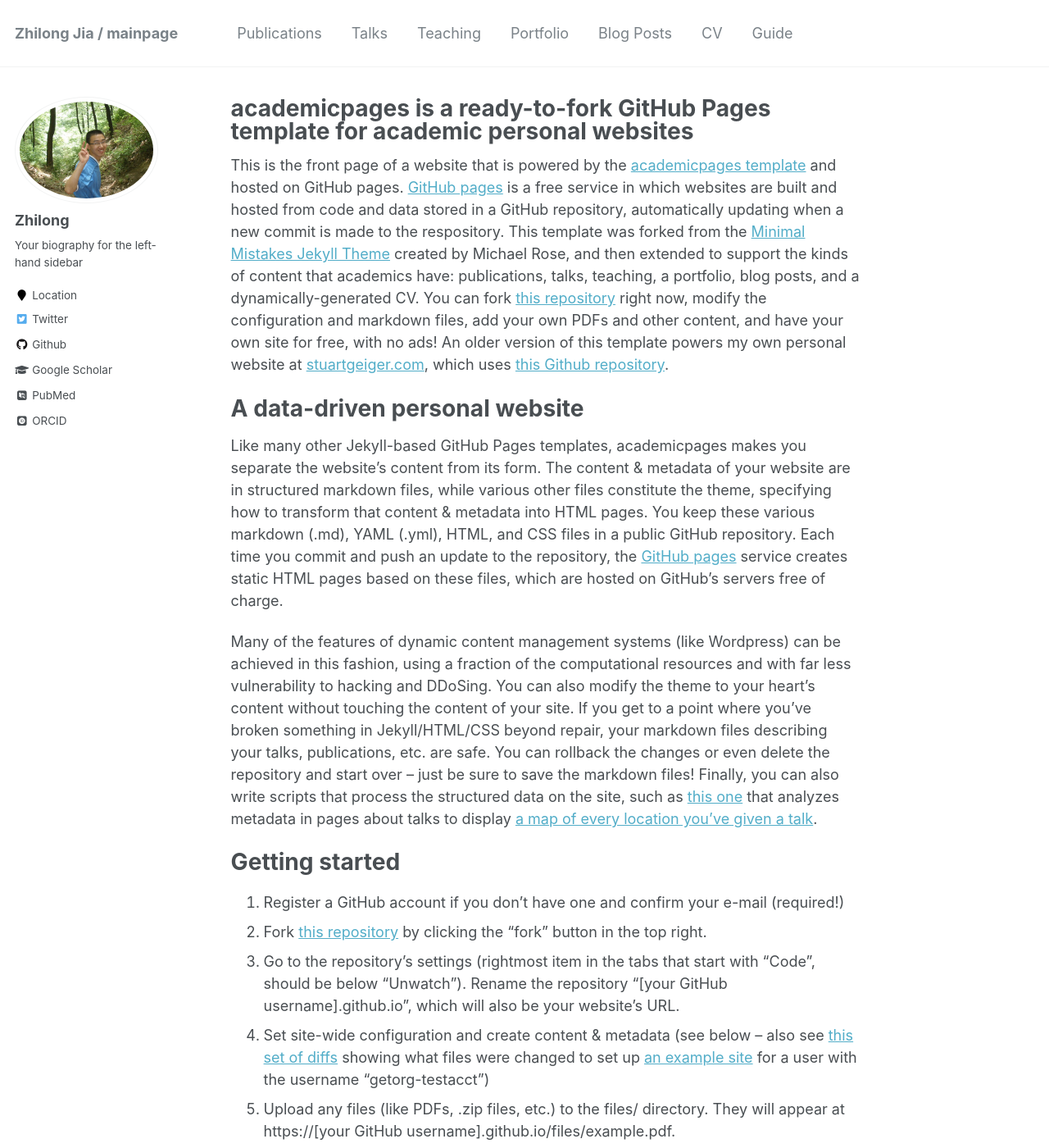
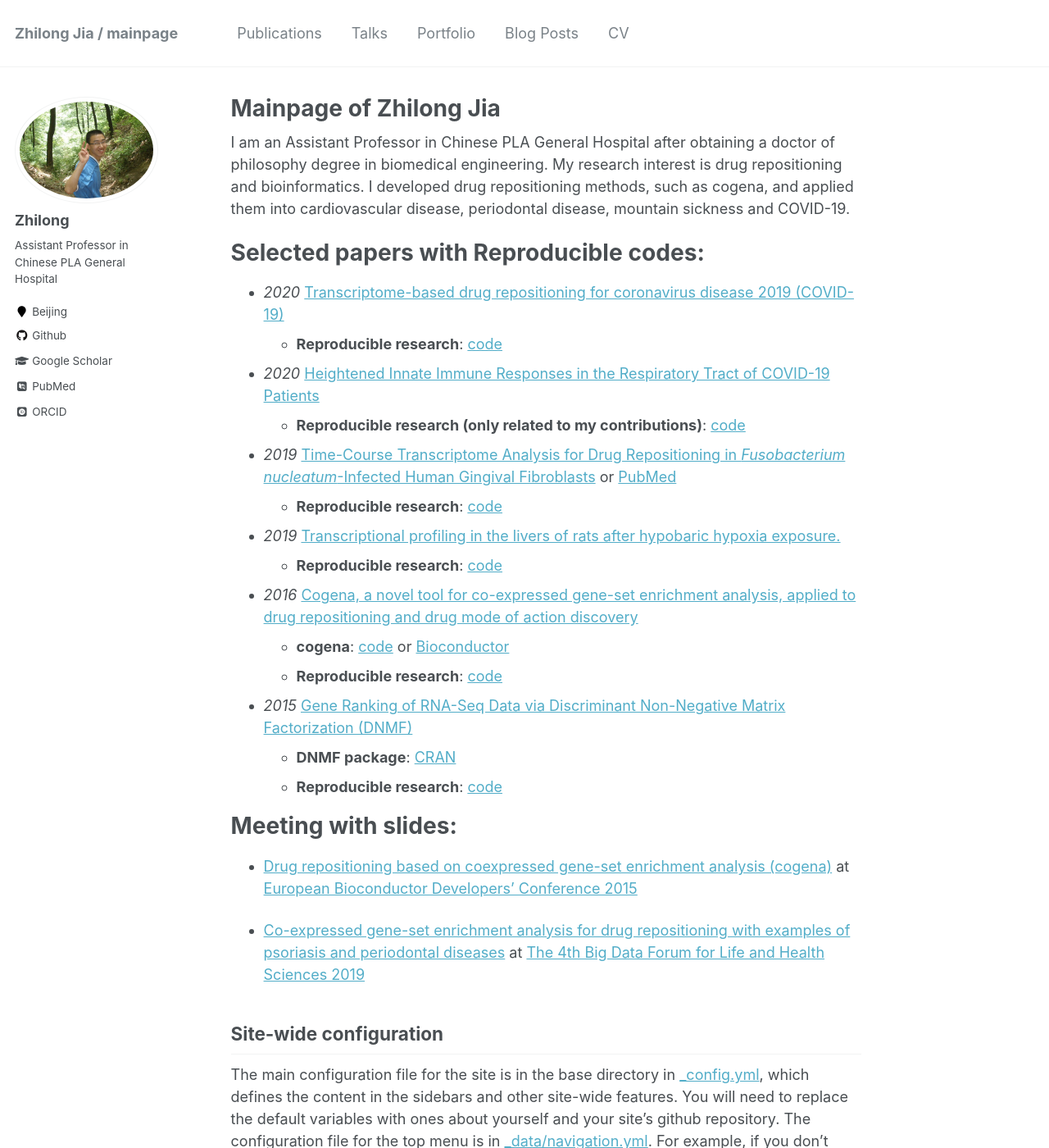
Before and after one commit to zhilongjia/zhilongjia.github.io, a Jekyll site: the page built from _pages/about.md, in a window 1280 px wide and 1400 px high. Shown: the whole window at 82% size. Built offline with Jekyll 4.4.1, drawn with Linux system fonts in a browser that asks for light colours; some web fonts are replaced; some of the changed text lies outside the part shown.

Commit message:
update about.md

```diff
--- a/_config.yml
+++ b/_config.yml
@@ -82,8 +82,8 @@ analytics:
 author:
   name             : "Zhilong"
   avatar           : "profile.png"
-  bio              : "Your biography for the left-hand sidebar"
-  location         : "Location"
+  bio              : "Assistant Professor in Chinese PLA General Hospital"
+  location         : "Beijing"
   employer         :
   pubmed           : "https://www.ncbi.nlm.nih.gov/pubmed/?term=john+snow"
   googlescholar    : "https://scholar.google.com/citations?user=Nrqp1VsAAAAJ&hl=en"
@@ -109,7 +109,7 @@ author:
   stackoverflow    : # http://stackoverflow.com/users/123456/username
   steam            :
   tumblr           :
-  twitter          : "replacethistwitterhandle"
+  twitter          : # "replacethistwitterhandle"
   vine             :
   weibo            :
   xing             :
--- a/_data/navigation.yml
+++ b/_data/navigation.yml
@@ -5,9 +5,6 @@ main:
 
   - title: "Talks"
     url: /talks/
-
-  - title: "Teaching"
-    url: /teaching/
 
   - title: "Portfolio"
     url: /portfolio/
@@ -17,6 +14,3 @@ main:
 
   - title: "CV"
     url: /cv/
-
-  - title: "Guide"
-    url: /markdown/
--- a/_pages/about.md
+++ b/_pages/about.md
@@ -1,6 +1,6 @@
 ---
 permalink: /
-title: "academicpages is a ready-to-fork GitHub Pages template for academic personal websites"
+title: "Mainpage of Zhilong Jia"
 excerpt: "About me"
 author_profile: true
 redirect_from:
@@ -8,22 +8,37 @@ redirect_from:
   - /about.html
 ---
 
-This is the front page of a website that is powered by the [academicpages template](https://github.com/academicpages/academicpages.github.io) and hosted on GitHub pages. [GitHub pages](https://pages.github.com) is a free service in which websites are built and hosted from code and data stored in a GitHub repository, automatically updating when a new commit is made to the respository. This template was forked from the [Minimal Mistakes Jekyll Theme](https://mmistakes.github.io/minimal-mistakes/) created by Michael Rose, and then extended to support the kinds of content that academics have: publications, talks, teaching, a portfolio, blog posts, and a dynamically-generated CV. You can fork [this repository](https://github.com/academicpages/academicpages.github.io) right now, modify the configuration and markdown files, add your own PDFs and other content, and have your own site for free, with no ads! An older version of this template powers my own personal website at [stuartgeiger.com](http://stuartgeiger.com), which uses [this Github repository](https://github.com/staeiou/staeiou.github.io).
+I am an Assistant Professor in Chinese PLA General Hospital after obtaining a doctor of philosophy degree in biomedical engineering. My research interest is drug repositioning and bioinformatics. I developed drug repositioning methods, such as cogena, and applied them into cardiovascular disease, periodontal disease, mountain sickness and COVID-19.
 
-A data-driven personal website
+Selected papers with Reproducible codes:
 ======
-Like many other Jekyll-based GitHub Pages templates, academicpages makes you separate the website's content from its form. The content & metadata of your website are in structured markdown files, while various other files constitute the theme, specifying how to transform that content & metadata into HTML pages. You keep these various markdown (.md), YAML (.yml), HTML, and CSS files in a public GitHub repository. Each time you commit and push an update to the repository, the [GitHub pages](https://pages.github.com/) service creates static HTML pages based on these files, which are hosted on GitHub's servers free of charge.
+* _2020_ [Transcriptome-based drug repositioning for coronavirus disease 2019 (COVID-19)](https://academic.oup.com/femspd/article/78/4/ftaa036/5871823)
+   + **Reproducible research**: [code](https://github.com/zhilongjia/COVID-19)
 
-Many of the features of dynamic content management systems (like Wordpress) can be achieved in this fashion, using a fraction of the computational resources and with far less vulnerability to hacking and DDoSing. You can also modify the theme to your heart's content without touching the content of your site. If you get to a point where you've broken something in Jekyll/HTML/CSS beyond repair, your markdown files describing your talks, publications, etc. are safe. You can rollback the changes or even delete the repository and start over -- just be sure to save the markdown files! Finally, you can also write scripts that process the structured data on the site, such as [this one](https://github.com/academicpages/academicpages.github.io/blob/master/talkmap.ipynb) that analyzes metadata in pages about talks to display [a map of every location you've given a talk](https://academicpages.github.io/talkmap.html).
+* _2020_ [Heightened Innate Immune Responses in the Respiratory Tract of COVID-19 Patients](https://www.sciencedirect.com/science/article/pii/S1931312820302444?via%3Dihub)
+   + **Reproducible research (only related to my contributions)**: [code](https://github.com/zhilongjia/nCoV2019)
 
-Getting started
+* _2019_ [Time-Course Transcriptome Analysis for Drug Repositioning in *Fusobacterium nucleatum*-Infected Human Gingival Fibroblasts](https://www.frontiersin.org/articles/10.3389/fcell.2019.00204/full) or [PubMed](http://www.ncbi.nlm.nih.gov/pmc/articles/pmc6771468/)
+    + **Reproducible research**: [code](https://github.com/zhilongjia/Fn_HGFcell)
+
+
+* _2019_ [Transcriptional profiling in the livers of rats after hypobaric hypoxia exposure.](https://peerj.com/articles/6499/)
+    + **Reproducible research**: [code](https://github.com/zhilongjia/AMS_gut_liver_rat)
+
+* _2016_ [Cogena, a novel tool for co-expressed gene-set enrichment analysis, applied to drug repositioning and drug mode of action discovery](http://bmcgenomics.biomedcentral.com/articles/10.1186/s12864-016-2737-8)
+    + **cogena**: [code](https://github.com/zhilongjia/cogena) or [Bioconductor](http://www.bioconductor.org/packages/devel/bioc/html/cogena.html)
+    + **Reproducible research**: [code](https://github.com/zhilongjia/psoriasis)
+
+*  _2015_ [Gene Ranking of RNA-Seq Data via Discriminant Non-Negative Matrix Factorization (DNMF)](http://journals.plos.org/plosone/article?id=10.1371/journal.pone.0137782)
+    + **DNMF package**: [CRAN](https://cran.r-project.org/web/packages/DNMF/index.html)
+    + **Reproducible research**: [code](https://github.com/zhilongjia/geneRanking)
+
+
+Meeting with slides:
 ======
-1. Register a GitHub account if you don't have one and confirm your e-mail (required!)
-1. Fork [this repository](https://github.com/academicpages/academicpages.github.io) by clicking the "fork" button in the top right.
-1. Go to the repository's settings (rightmost item in the tabs that start with "Code", should be below "Unwatch"). Rename the repository "[your GitHub username].github.io", which will also be your website's URL.
-1. Set site-wide configuration and create content & metadata (see below -- also see [this set of diffs](http://archive.is/3TPas) showing what files were changed to set up [an example site](https://getorg-testacct.github.io) for a user with the username "getorg-testacct")
-1. Upload any files (like PDFs, .zip files, etc.) to the files/ directory. They will appear at https://[your GitHub username].github.io/files/example.pdf.
-1. Check status by going to the repository settings, in the "GitHub pages" section
+* [Drug repositioning based on coexpressed gene-set enrichment analysis (cogena)](https://github.com/zhilongjia/slides/blob/master/eurobioc2015_FlashlightII_cogena_ZhilongJia.pdf) at [European Bioconductor Developers' Conference 2015](https://sites.google.com/site/eurobioc2015/)
+
+* [Co-expressed gene-set enrichment analysis for drug repositioning with examples of psoriasis and periodontal diseases](https://github.com/zhilongjia/slides/blob/master/ZhilongJia-BDF20191013-v7.pdf) at [The 4th Big Data Forum for Life and Health Sciences 2019](https://bigd.big.ac.cn/conference/bdf2019)
 
 Site-wide configuration
 ------
@@ -44,7 +59,3 @@ Many people use a git client to create files on their local computer and then pu
 
 Example: editing a markdown file for a talk
 ![Editing a markdown file for a talk](/images/editing-talk.png)
-
-For more info
-------
-More info about configuring academicpages can be found in [the guide](https://academicpages.github.io/markdown/). The [guides for the Minimal Mistakes theme](https://mmistakes.github.io/minimal-mistakes/docs/configuration/) (which this theme was forked from) might also be helpful.
```
